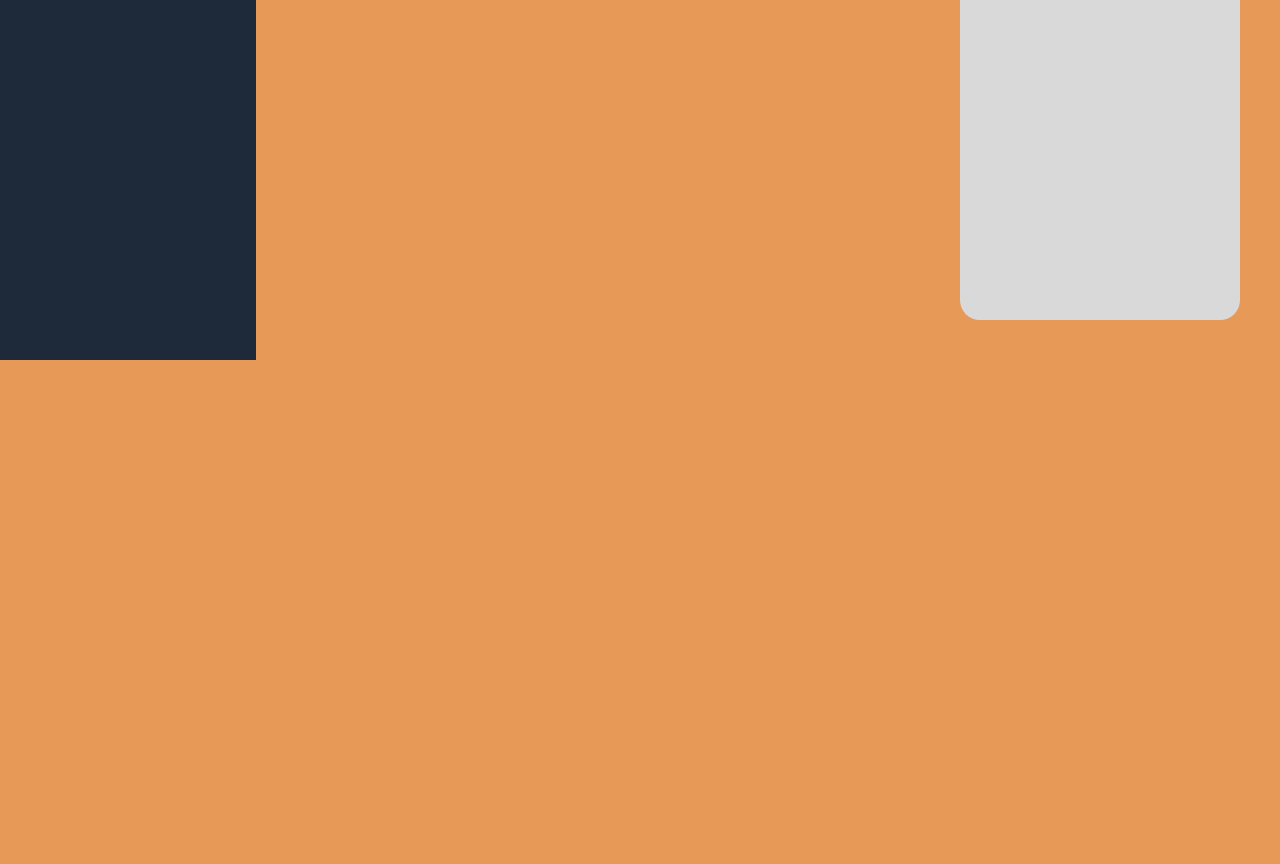
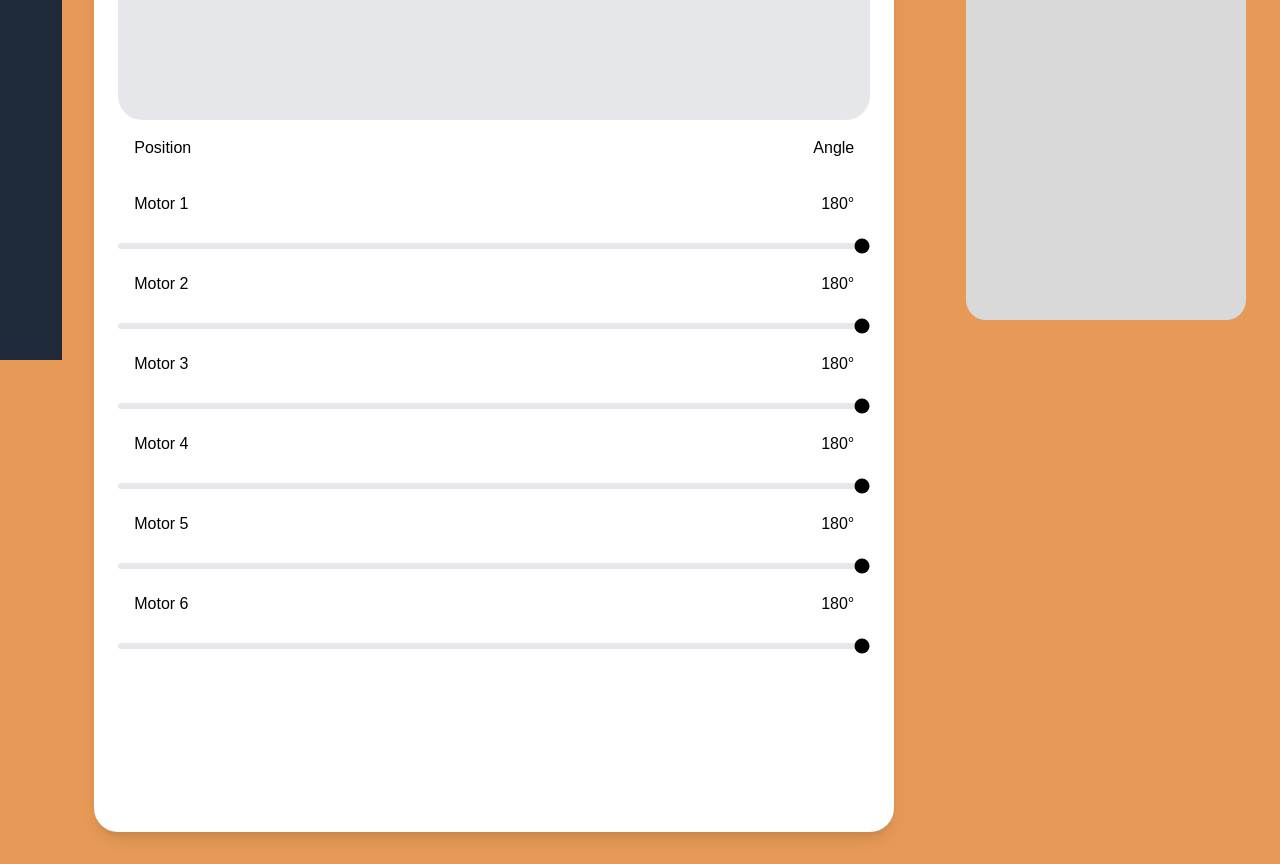
Before and after one commit to project-final-gg/project-final-GG, a React (Vite) app in the folder project/: page / in a window 1280 px wide. Shown: the part 440-1304 px from the top of the page. Before the commit the page ends 800 px from the top, so only its background shows below. Built offline with nearby package versions, Linux system fonts and the light colour scheme.

Commit message:
add manual control

```diff
--- a/project/src/main.tsx
+++ b/project/src/main.tsx
@@ -6,7 +6,87 @@ import App from './App.tsx'
 
 createRoot(document.getElementById('root')!).render(
   <StrictMode>
-    <div className="flex"><Sidebar />
+    <div className="flex">
+      <Sidebar />
+      <div className="p-8">
+        <div className="w-200 h-310 p-6 bg-white rounded-3xl shadow-lg  ">
+          <div className="w-100 h-20 bg-gray-200 rounded-3xl justify-start flex">
+            <span className='flex justify-start items-center p-6'>Robotic Arm </span>
+          </div>
+          <div className="w-188 h-100 bg-gray-200 rounded-3xl mt-6 justify-start flex">
+          </div>
+          <div className='flex justify-between p-4'>
+            <span>Position</span>
+            <span>Angle</span>
+          </div>
+          <div className='flex justify-between p-4'>
+            <span>Motor 1</span>
+            <span>180°</span>
+          </div>
+          <input
+            type="range"
+            min="0"
+            max="180"
+            defaultValue="180"
+            className="w-full h-1.5 bg-gray-200 rounded-lg appearance-none cursor-pointer accent-black"
+          />
+          <div className='flex justify-between p-4'>
+            <span>Motor 2</span>
+            <span>180°</span>
+          </div>
+          <input
+            type="range"
+            min="0"
+            max="180"
+            defaultValue="180"
+            className="w-full h-1.5 bg-gray-200 rounded-lg appearance-none cursor-pointer accent-black"
+          />
+          <div className='flex justify-between p-4'>
+            <span>Motor 3</span>
+            <span>180°</span>
+          </div>
+          <input
+            type="range"
+            min="0"
+            max="180"
+            defaultValue="180"
+            className="w-full h-1.5 bg-gray-200 rounded-lg appearance-none cursor-pointer accent-black"
+          />
+          <div className='flex justify-between p-4'>
+            <span>Motor 4</span>
+            <span>180°</span>
+          </div>
+          <input
+            type="range"
+            min="0"
+            max="180"
+            defaultValue="180"
+            className="w-full h-1.5 bg-gray-200 rounded-lg appearance-none cursor-pointer accent-black"
+          />
+          <div className='flex justify-between p-4'>
+            <span>Motor 5</span>
+            <span>180°</span>
+          </div>
+          <input
+            type="range"
+            min="0"
+            max="180"
+            defaultValue="180"
+            className="w-full h-1.5 bg-gray-200 rounded-lg appearance-none cursor-pointer accent-black"
+          />
+          <div className='flex justify-between p-4'>
+            <span>Motor 6</span>
+            <span>180°</span>
+          </div>
+          <input
+            type="range"
+            min="0"
+            max="180"
+            defaultValue="180"
+            className="w-full h-1.5 bg-gray-200 rounded-lg appearance-none cursor-pointer accent-black"
+          />
+        </div>
+      </div>
       <div className="flex flex-1 justify-end"><App /></div>
     </div>
   </StrictMode>,
```
